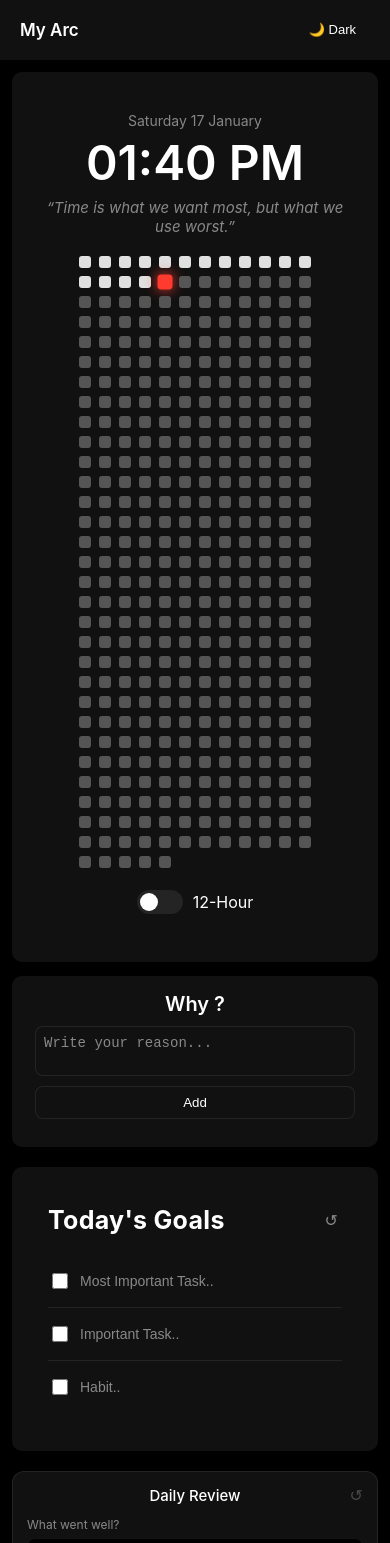
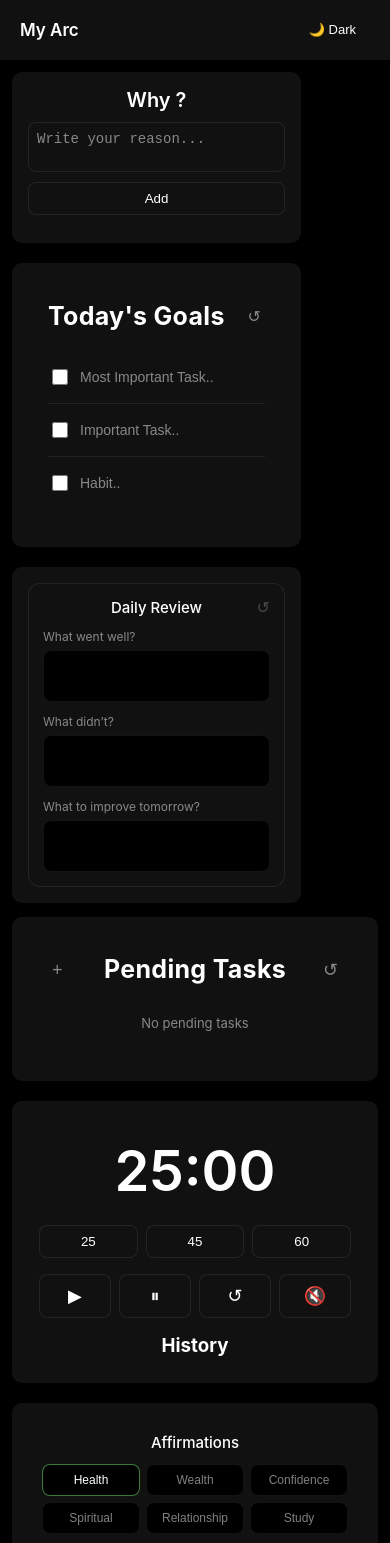
Before and after one commit to Arjunx29/365-days-wallpaper, a React (Vite) app: page / in a window 390 px wide. Shown: the top 1543 px of the page. Built offline with nearby package versions, Linux system fonts and the light colour scheme.

Commit message:
add 2 panels

```diff
--- a/src/component/Dashboard.css
+++ b/src/component/Dashboard.css
@@ -53,6 +53,58 @@
   padding: 20px;
   align-items: start; /* prevents empty stretched columns */
 }
+
+/* ================================
+   MOBILE LAYOUT (phones)
+================================ */
+@media (max-width: 768px) {
+  .dashboard-container {
+    display: flex;
+    flex-direction: column;
+    gap: 12px;
+  }
+
+  /* Hide wallpaper on phone */
+  .mobile-hide {
+    display: none;
+  }
+
+  /* Stack all columns */
+  .right-side-wrapper {
+    display: contents;
+  }
+
+  .right-column,
+  .center-column {
+    width: 100%;
+  }
+
+  /* ORDER PRIORITY */
+  .mobile-why {
+    order: 1;
+  }
+
+  .mobile-goal {
+    order: 2;
+  }
+
+  .mobile-pending {
+    order: 3;
+  }
+
+  .mobile-review {
+    order: 4;
+  }
+
+  .mobile-timer {
+    order: 5;
+  }
+
+  .mobile-affirm {
+    order: 6;
+  }
+}
+
 
 /* =====================================================
    PANELS
--- a/src/component/Dashboard.jsx
+++ b/src/component/Dashboard.jsx
@@ -20,7 +20,7 @@ const Dashboard = () => {
 
       <HeaderBar />
 
-      <div className="dashboard-container">
+      {/* <div className="dashboard-container">
         <div className="left-column">
           <WallpaperApp />
         </div>
@@ -49,7 +49,41 @@ const Dashboard = () => {
 
 
 
-      </div>
+      </div> */}
+      <div className="dashboard-container">
+  <div className="left-column mobile-hide">
+    <WallpaperApp />
+  </div>
+
+  <div className="right-side-wrapper">
+    <div className="right-column mobile-why">
+      <WhyPanel />
+    </div>
+
+    <div className="center-column mobile-goal">
+      <Goals />
+    </div>
+
+    <div className="right-column mobile-review">
+      <ReviewPanel />
+    </div>
+  </div>
+
+  <div className="right-side-wrapper">
+    <div className="right-column mobile-timer">
+      <TimerPanel />
+    </div>
+
+    <div className="right-column mobile-pending">
+      <PendingTasks />
+    </div>
+
+    <div className="right-column mobile-affirm">
+      <AffirmationPanel />
+    </div>
+  </div>
+</div>
+
     </div>
   );
 };
```
